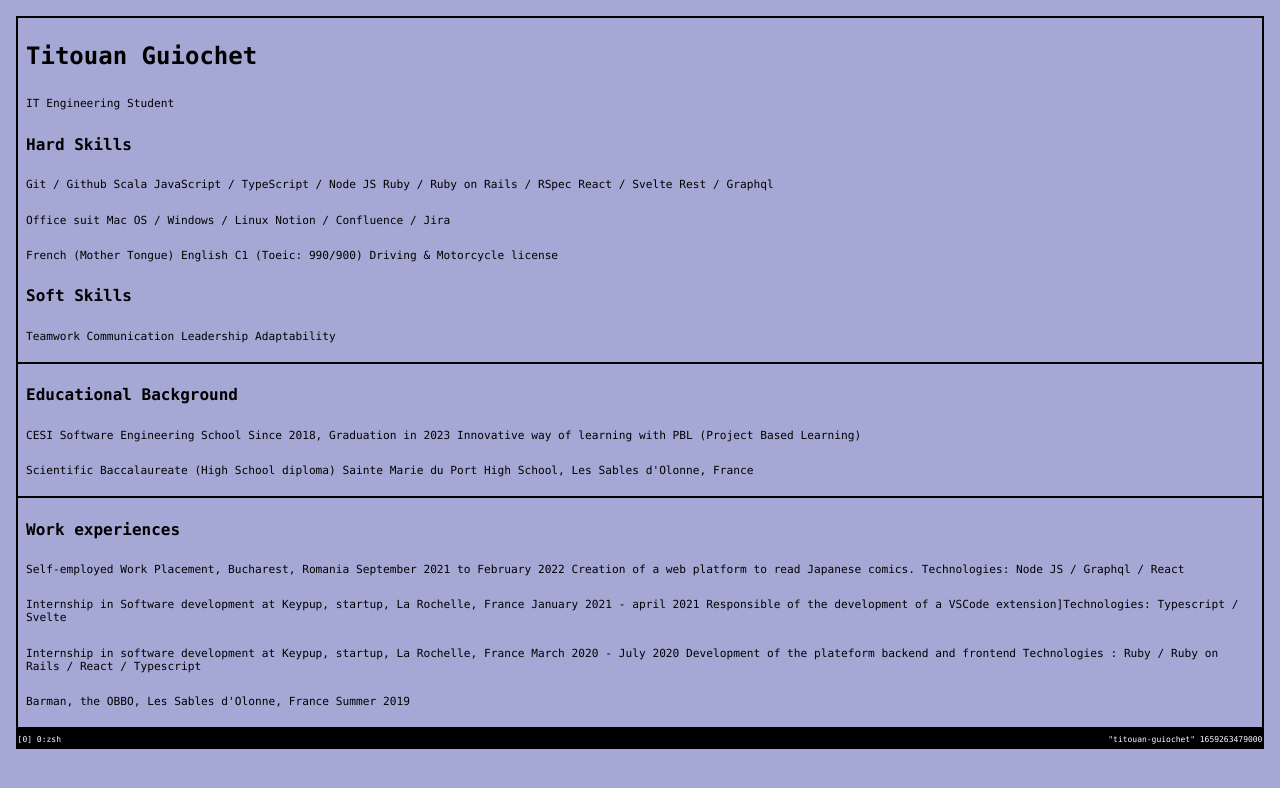
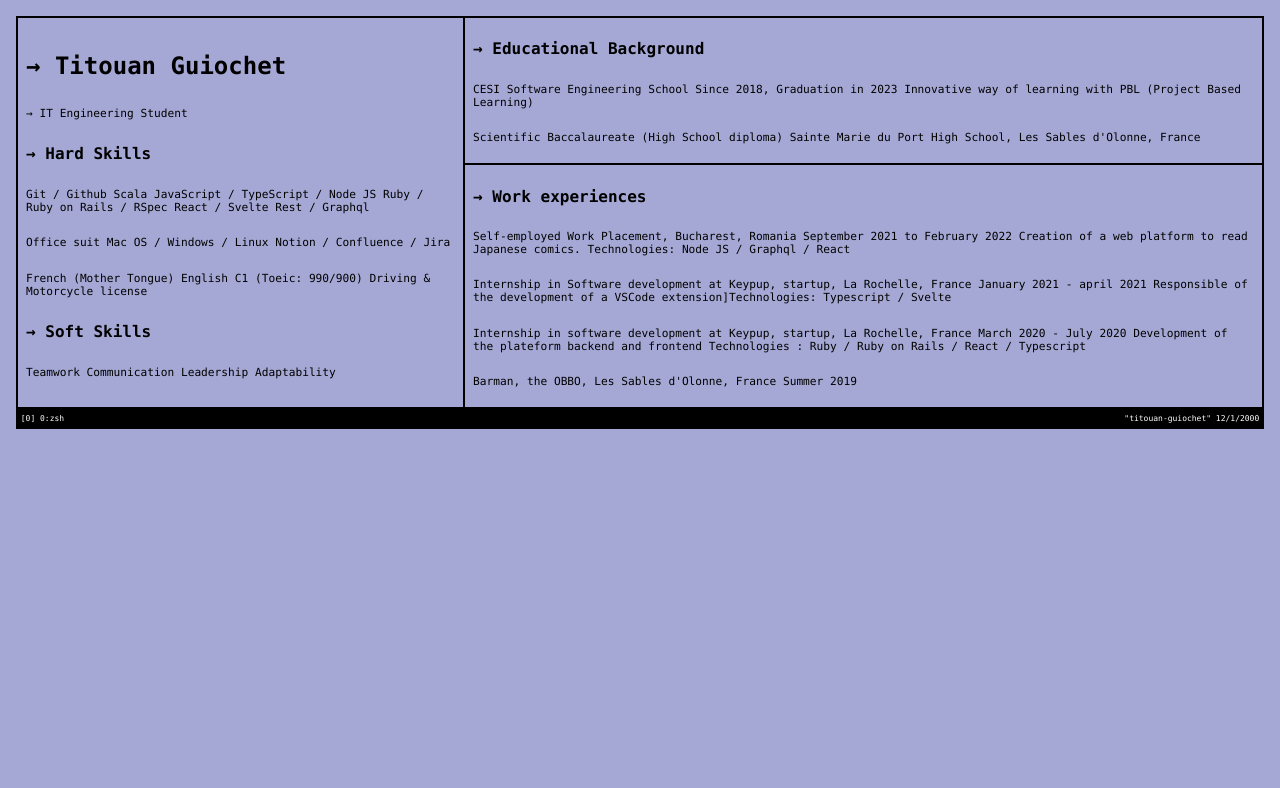
Before and after one commit to PeuTit/tmux-cv, a React (Create React App) app: page / in a window 1280 px wide. Shown: the top 788 px of the page. Built offline with nearby package versions, Linux system fonts and the light colour scheme.

Commit message:
Update layout based on screen size & various design fix

```diff
--- a/src/App.tsx
+++ b/src/App.tsx
@@ -1,5 +1,20 @@
 import React from 'react';
 import styled from 'styled-components'
+
+const Border = styled.div`
+  margin: 1rem 1rem 0 1rem;
+  border: 0.1rem solid black;
+  display: flex;
+  justify-content: center;
+
+  @media (max-width: 768px) {
+    flex-direction: column;
+  }
+
+  @media (min-width: 768px) {
+    flex-direction: row;
+  }
+`;
 
 const Title = styled.h1`
   color: black;
@@ -7,16 +22,8 @@ const Title = styled.h1`
   font-weight: bold;
 `;
 
-const Border = styled.div`
-  margin: 1rem 1rem 0 1rem;
-  border: 0.1rem solid black;
-  display: flex;
-  justify-content: center;
-  flex-direction: column;
-`;
-
 const BottomBanner = styled.div`
-  margin: 0 1rem 0 1rem;
+  margin: 0 1rem 1rem 1rem;
   padding: 0.1rem;
   background-color: #000000;
   height: 1rem;
@@ -28,6 +35,7 @@ const BottomBanner = styled.div`
 const BannerText = styled.p`
   color: #ffffff;
   font-size: 0.5rem;
+  padding: 0 0.2rem;
 `;
 
 const Pane = styled.div`
@@ -36,6 +44,12 @@ const Pane = styled.div`
   justify-content: center;
   flex-direction: column;
   padding: 0.5rem;
+`;
+
+const InnerPane = styled.div`
+  display: flex;
+  justify-content: center;
+  flex-direction: column;
 `;
 
 const PaneTitle = styled.h2`
@@ -47,20 +61,25 @@ const PaneText = styled.p`
   font-size: 0.7em;
 `;
 
+const today = new Date('2000-12-01');
+
 function App() {
   return (
     <>
       <Border>
         <Pane>
           <Title>
-            Titouan Guiochet
+            &#8594; Titouan Guiochet
           </Title>
+
           <PaneText>
-            IT Engineering Student
+            &#8594; IT Engineering Student
           </PaneText>
+
           <PaneTitle>
-            Hard Skills
+            &#8594; Hard Skills
           </PaneTitle>
+
           <PaneText>
           Git / Github
           Scala
@@ -69,19 +88,23 @@ function App() {
           React / Svelte
           Rest / Graphql
           </PaneText>
+
           <PaneText>
           Office suit
           Mac OS / Windows / Linux
           Notion / Confluence / Jira
           </PaneText>
+
           <PaneText>
           French (Mother Tongue)
           English C1 (Toeic: 990/900)
           Driving & Motorcycle license
           </PaneText>
+
           <PaneTitle>
-            Soft Skills
+            &#8594; Soft Skills
           </PaneTitle>
+
           <PaneText>
           Teamwork
           Communication
@@ -89,48 +112,64 @@ function App() {
           Adaptability
           </PaneText>
         </Pane>
+
+        <InnerPane>
           <Pane>
-          <PaneTitle>Educational Background</PaneTitle>
+            <PaneTitle>
+              &#8594; Educational Background
+            </PaneTitle>
+
             <PaneText>
               CESI Software Engineering School
               Since 2018, Graduation in 2023
               Innovative way of learning with PBL (Project Based Learning)
             </PaneText>
+
             <PaneText>
               Scientific Baccalaureate (High School diploma)
               Sainte Marie du Port High School, Les Sables d'Olonne, France
             </PaneText>
           </Pane>
+
           <Pane>
-          <PaneTitle>Work experiences</PaneTitle>
+            <PaneTitle>
+              &#8594; Work experiences
+            </PaneTitle>
+
             <PaneText>
               Self-employed Work Placement, Bucharest, Romania
               September 2021 to February 2022
               Creation of a web platform to read Japanese comics. Technologies: Node JS / Graphql / React
             </PaneText>
+
             <PaneText>
               Internship in Software development at Keypup, startup, La Rochelle, France
               January 2021 - april 2021
               Responsible of the development of a VSCode extension]Technologies: Typescript / Svelte
             </PaneText>
+
             <PaneText>
               Internship in software development at Keypup, startup, La Rochelle, France
               March 2020 - July 2020
               Development of the plateform backend and frontend
               Technologies : Ruby / Ruby on Rails / React / Typescript
             </PaneText>
+
             <PaneText>
               Barman, the OBBO, Les Sables d'Olonne, France
               Summer 2019
             </PaneText>
           </Pane>
+        </InnerPane>
       </Border>
+
       <BottomBanner>
         <BannerText>
           [0] 0:zsh
         </BannerText>
+
         <BannerText>
-          "titouan-guiochet" {Date.now()}
+          "titouan-guiochet" {today.toLocaleDateString()}
         </BannerText>
       </BottomBanner>
     </>
```
Lines whose indentation alone changed are shown as unchanged.
